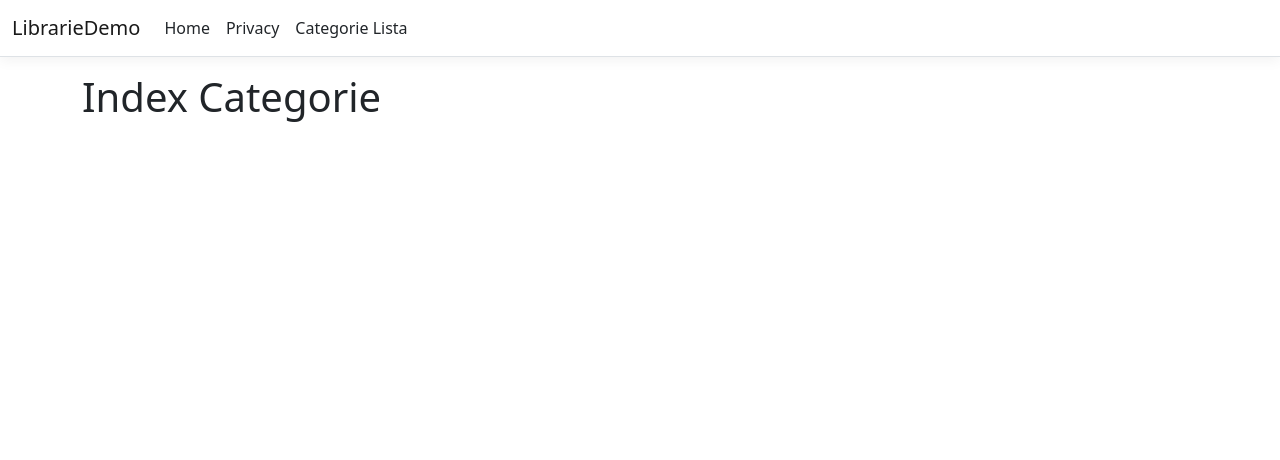
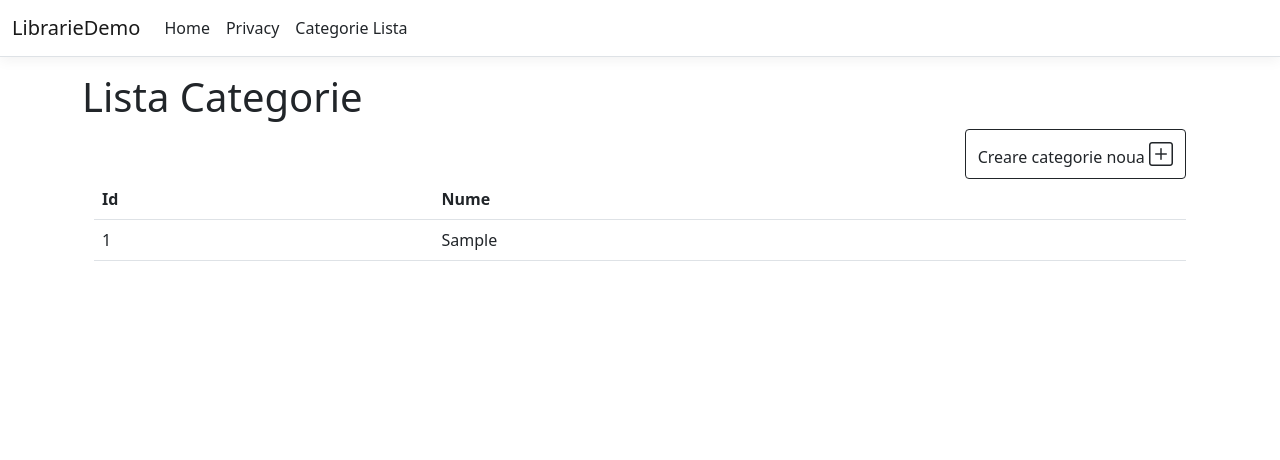
Before and after one commit to vladz22/LibrarieDemoStudy, an ASP.NET Core app: page /Categorie in a window 1280 px wide. Shown: the top 460 px of the page. Run offline with ASP.NET Core 8, Linux system fonts and the light colour scheme; tables that the repository leaves empty hold one stand-in row (values such as "Sample post"); style sheets or scripts are compiled from the project's sources.

Commit message:
boostrap icons+categorie lista view+creare categorie view+creare post/get

```diff
--- a/LibrarieDemo/Controllers/CategorieController.cs
+++ b/LibrarieDemo/Controllers/CategorieController.cs
@@ -17,5 +17,21 @@
             IEnumerable<Categorie> CategorieLista=_db.Categoriile;
             return View(CategorieLista);
         }
+        //Get
+        public IActionResult Creare()
+        {
+            return View();
+        }
+        //Post
+        [HttpPost]
+        [ValidateAntiForgeryToken]
+        public IActionResult Creare(Categorie obiect)
+        {
+            _db.Categoriile.Add(obiect);
+            _db.SaveChanges();
+            return RedirectToAction("Index");
+        }
+
+
     }
 }
--- a/LibrarieDemo/Views/Categorie/Index.cshtml
+++ b/LibrarieDemo/Views/Categorie/Index.cshtml
@@ -1,3 +1,35 @@
 @model IEnumerable<Categorie>
 
-<h1>Index Categorie</h1>
+<h1>Lista Categorie</h1>
+
+
+<div class="container">
+    <div class="row">
+        <div class="d-flex flex-row-reverse">
+            <a class="btn btn-outline-dark" asp-controller="Categorie" asp-action="Creare">Creare categorie noua <i class="bi bi-plus-square fs-4"></i></a>
+        </div>
+    </div>
+
+<table class="table table-hover">
+    <tr>
+        <th>
+          Id
+        </th>
+        <th>
+            Nume
+        </th>
+
+    </tr>
+    <tr>
+        @foreach(var obiect in Model)
+        {
+        <td>
+          @obiect.Id
+      </td>
+      <td>
+          @obiect.Nume
+      </td>
+        }
+        </tr>
+</table>
+</div>
--- a/LibrarieDemo/Views/Shared/_Layout.cshtml
+++ b/LibrarieDemo/Views/Shared/_Layout.cshtml
@@ -7,6 +7,7 @@
     <link rel="stylesheet" href="~/lib/bootstrap/dist/css/bootstrap.min.css" />
     <link rel="stylesheet" href="~/css/site.css" asp-append-version="true" />
     <link rel="stylesheet" href="~/LibrarieDemo.styles.css" asp-append-version="true" />
+    <link rel="stylesheet" href="https://cdn.jsdelivr.net/npm/bootstrap-icons@1.10.2/font/bootstrap-icons.css"> @*boostrap icons*@
 </head>
 <body>
     <header>
```
Also changed, not shown: LibrarieDemo/Views/Categorie/Creare.cshtml (added, +31 -0 lines).
